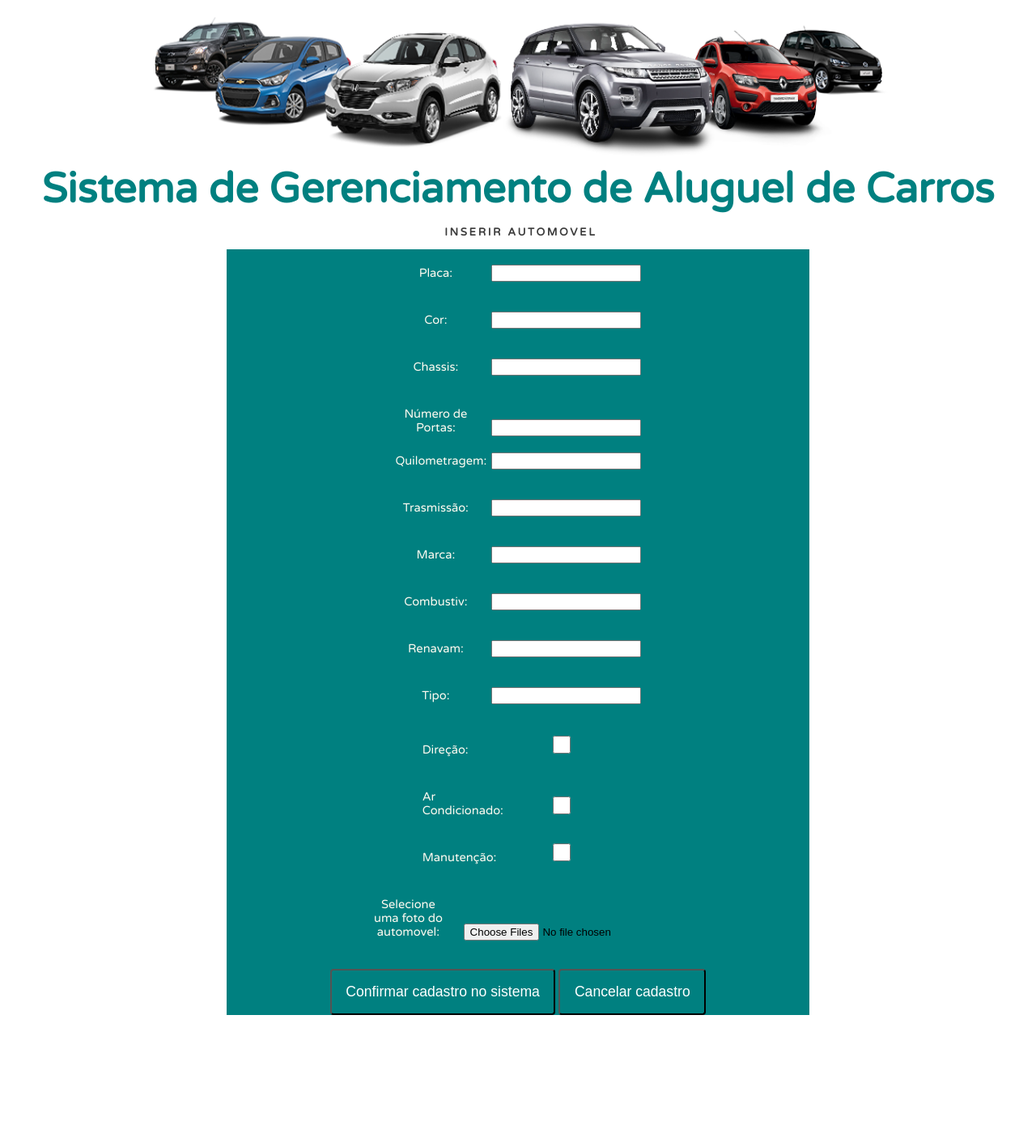
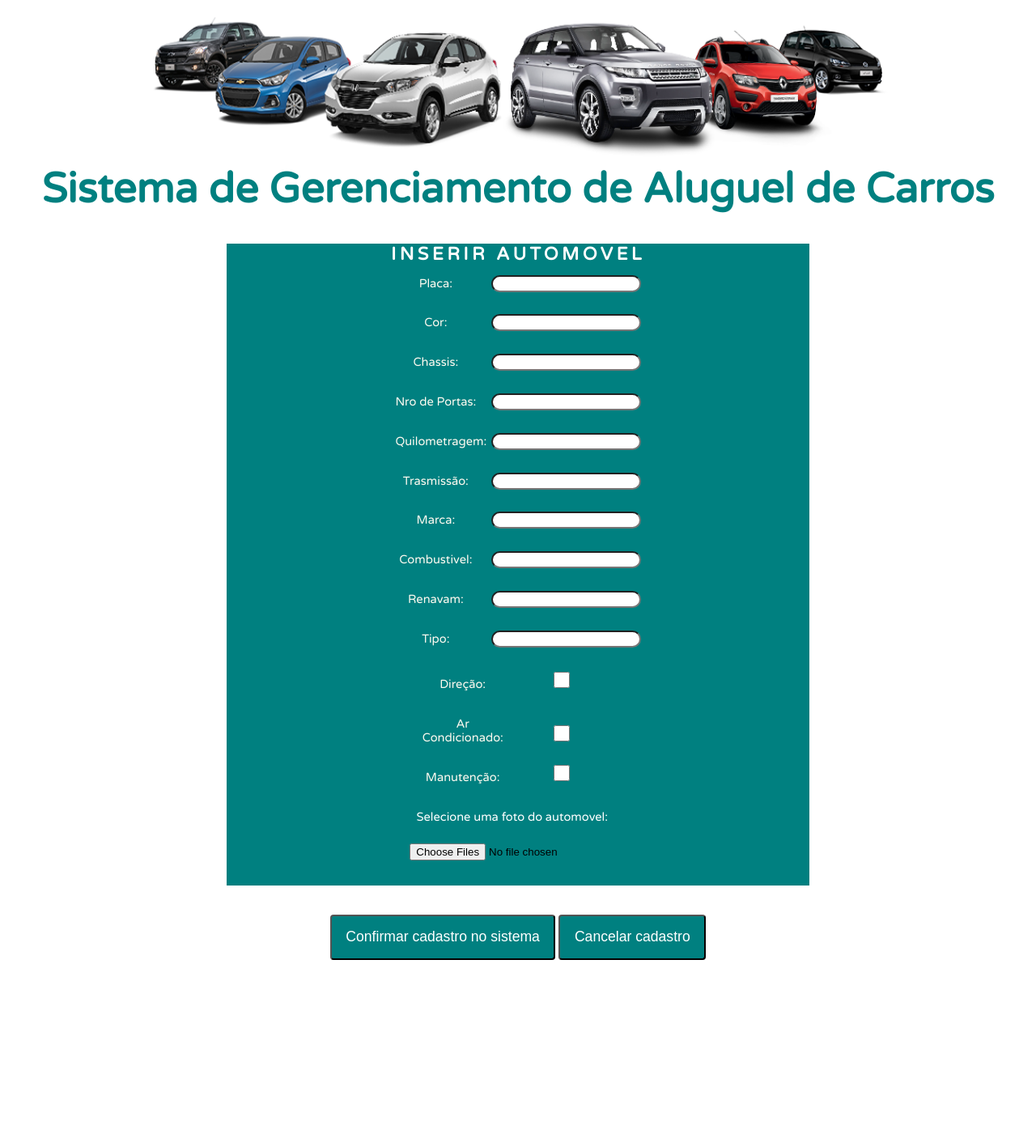
Before and after one commit to Rav98/Sistema_aluguel_de_carros, a PHP site: page /inserir_carros.php in a window 1280 px wide. Shown: the part 162-1563 px from the top of the page at 81% size. After the commit the page ends 1348 px from the top, so only its background shows below. Run offline with PHP 8.4, Linux system fonts and the light colour scheme.

Commit message:
Atualização inserir_carros

```diff
--- a/default.css
+++ b/default.css
@@ -602,6 +602,19 @@ ul.contact li a:before {
 }
 
 #textocadastra {
+	margin-top: 2%;
+	margin-inline-end: 2%;
+	margin-block-end: 2%;
+	text-align: center;
+	text-shadow: #FFF;
+	color: floralwhite;
+	font-size: 100%;
+	width: 100px;
+	height: 20px;
+	display: inline-block;
+}
+
+#textocadastracheck {
 	margin-top: 3%;
 	margin-inline-end: 2%;
 	margin-block-end: 2%;
@@ -610,19 +623,38 @@ ul.contact li a:before {
 	color: floralwhite;
 	font-size: 100%;
 	width: 100px;
-	height: 22px;
+	height: 10px;
 	display: inline-block;
 }
 
-#textocadastracheck {
+#divfotos{
 	margin-top: 3%;
 	margin-inline-end: 2%;
 	margin-block-end: 2%;
-	text-align: left;
-	text-shadow: #FFF;
-	color: floralwhite;
+	display: window;
+	text-align: center;
+}
+
+#divtitulocadastra{
+	margin-right: 20%;
+	margin-left: 20%;
+	text-align: center;
+	margin-top: 3%;
+	letter-spacing: 0.20em;
+	font-size: 1.50em;
+	font-weight: 600;
+	text-transform: uppercase;
+	outline: 0;
+	color: #FFF;
+	background: #008080;
+}
+
+#campo{
+	border-radius: 15px;
+}
+
+#textofotocadastra{
 	font-size: 100%;
-	width: 100px;
-	height: 22px;
-	display: inline-block;
+	color: #FFF;
+	text-align: center;
 }
--- a/index.php
+++ b/index.php
@@ -93,7 +93,7 @@
 		</div>
 		<div id="espaço_container" class="container">
 			<div class="title">
-				<h2>Acesse nossa redes sociais!</h2>
+				<h2>Acesse nossas redes sociais!</h2>
 				<span class="byline">Estamos sempre a disposição de nossos clientes!</span>
 			</div>
 			<ul class="contact">
--- a/inserir_carros.php
+++ b/inserir_carros.php
@@ -26,48 +26,48 @@
                     </div>
                     <h1><a href="#">Sistema de Gerenciamento de Aluguel de Carros</a></h1>
                     <div id="menu">
-                        <li><a title="">Inserir Automovel</a></li>
+                        <div id="divtitulocadastra">Inserir Automovel</div>
                         <div id="wrapperlogin">
                             <form method="POST" action="salvaCarro.php">
 
                                 <label id="textocadastra">Placa:</label>
-                                <input type="text" name="placaAutomovel" />
+                                <input type="text" id="campo" name="placaAutomovel" />
                                 <br>
 
                                 <label id="textocadastra">Cor:</label>
-                                <input type="text" name="corAutomovel" />
+                                <input type="text" id="campo" name="corAutomovel" />
                                 <br>
 
                                 <label id="textocadastra">Chassis:</label>
-                                <input type="text" name="chassisAutomovel" />
+                                <input type="text" id="campo" name="chassisAutomovel" />
                                 <br>
 
-                                <label id="textocadastra">Número de Portas:</label>
-                                <input type="text" name="nro_de_portaAutomovel" />
+                                <label id="textocadastra">Nro de Portas:</label>
+                                <input type="text" id="campo" name="nro_de_portaAutomovel" />
                                 <br>
 
                                 <label id="textocadastra">Quilometragem:</label>
-                                <input type="text" name="quilometragemAutomovel" />
+                                <input type="text" id="campo" name="quilometragemAutomovel" />
                                 <br>
 
                                 <label id="textocadastra">Trasmissão:</label>
-                                <input type="text" name="transmissaoAutomovel" />
+                                <input type="text" id="campo" name="transmissaoAutomovel" />
                                 <br>
 
                                 <label id="textocadastra">Marca:</label>
-                                <input type="text" name="marcaAutomovel" />
+                                <input type="text" id="campo" name="marcaAutomovel" />
                                 <br>
 
-                                <label id="textocadastra">Combustiv:</label>
-                                <input type="text" name="tipo_de_combustivelAutomovel" />
+                                <label id="textocadastra">Combustivel:</label>
+                                <input type="text" id="campo" name="tipo_de_combustivelAutomovel" />
                                 <br>
 
                                 <label id="textocadastra">Renavam:</label>
-                                <input type="text" name="renavamAutomovel" />
+                                <input type="text" id="campo" name="renavamAutomovel" />
                                 <br>
 
                                 <label id="textocadastra">Tipo:</label>
-                                <input type="text" name="tipoAutomovel" />
+                                <input type="text" id="campo" name="tipoAutomovel" />
                                 <br>
 
                                 <label id="textocadastracheck">Direção:</label>
@@ -81,13 +81,16 @@
                                 <label id="textocadastracheck">Manutenção: </label>
                                 <input type="checkbox" id="textocadastra" name="manutencaoAutomovel" value="TRUE" />
                                 <br>
-                                <div>
-                                <label id="textocadastra">Selecione uma foto do automovel:</label>
-                                <input type="file" name="fotosAutomovel" accept="image/png, image/jpeg" multiple />
+
+                                <div id="divfotos">
+
+                                    <label id="textofotocadastra">Selecione uma foto do automovel:</label>
                                     <br>
+                                    <input type="file" name="fotosAutomovel" accept="image/png, image/jpeg" multiple />
+
                                 </div>
-
-
+                                <br>
+                                <div id="wrapper1">
                                 <button type="submit" id="botaoCadastro" class="button">
                                     Confirmar cadastro no sistema
                                 </button>
@@ -95,7 +98,7 @@
                                 <button type="submit" id="botaoCancelar" class="button">
                                     Cancelar cadastro
                                 </button>
-
+                                </div>
                             </form>
                         </div>
                     </div>
```
